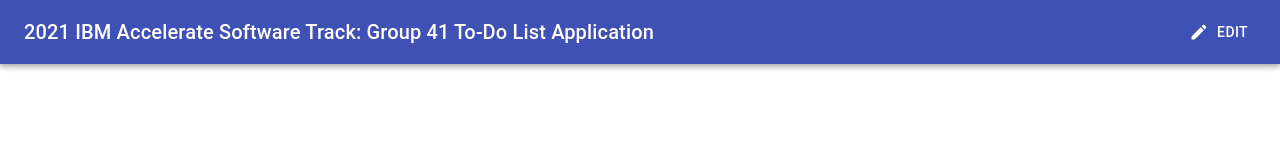
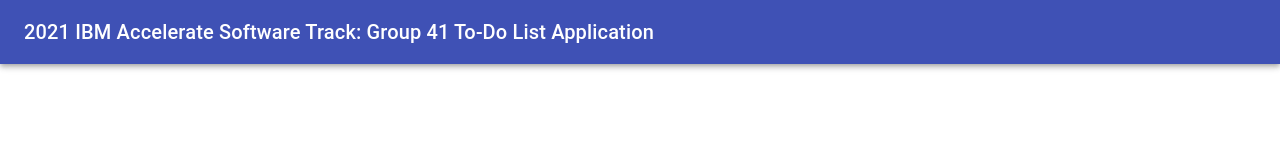
Before and after one commit to 2021-IBM-Accelerate-SW-Track/lab-1-team-41, a React (Create React App) app: page / in a window 1280 px wide. Shown: the top 160 px of the page. Built offline with nearby package versions, Linux system fonts and the light colour scheme.

Commit message:
Header Tweak: - removed edit button as it's no longer being used

```diff
--- a/src/component/header/header.js
+++ b/src/component/header/header.js
@@ -9,13 +9,6 @@
                     <Typography variant="h6" style={{justifySelf: 'flex-start'}}>
                         2021 IBM Accelerate Software Track: Group 41 To-Do List Application
                     </Typography>
-                    <Button
-                        color='inherit'
-                        startIcon={<EditIcon/>}
-                        style={{justifySelf:'flex-end'}}
-                    >
-                        Edit
-                    </Button>
                 </Toolbar>
             </AppBar>
         </div>
```
